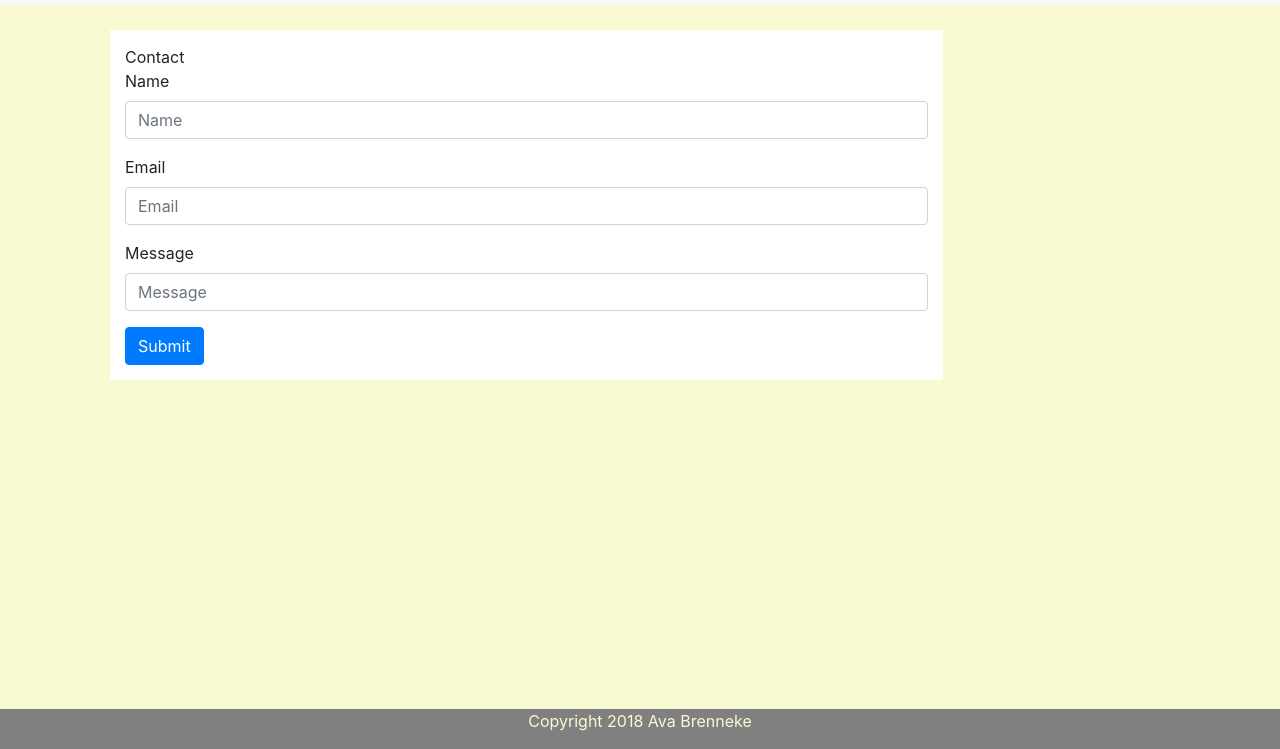
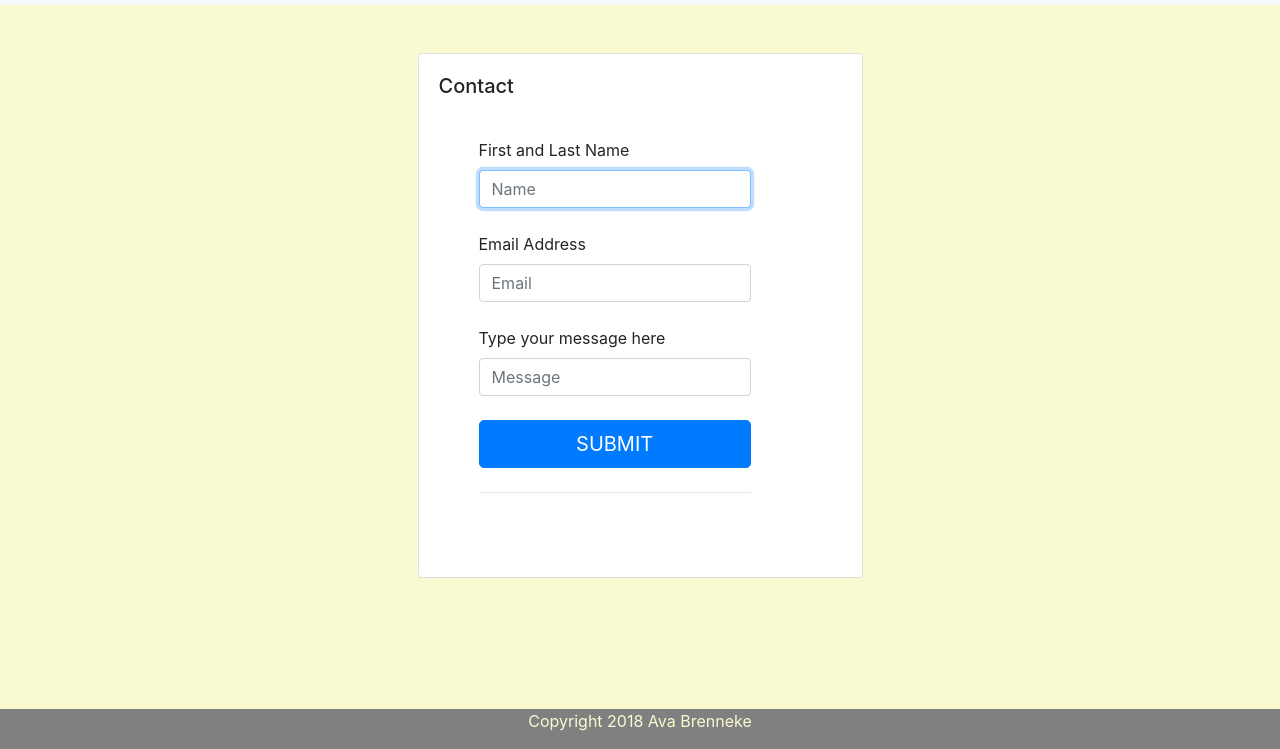
Before and after one commit to avabrenneke/responsiveportfolio, a plain HTML site: page contact.html in a window 1280 px wide. Shown: the part 51-800 px from the top of the page. Drawn offline with nearby package versions, Linux system fonts and the light colour scheme.

Commit message:
corrected bootstrap on contact.html

```diff
--- a/contact.html
+++ b/contact.html
@@ -36,35 +36,42 @@
 <!--END Navigation Bar-->
 
 <!--Form Section-->
-<div class= "main">
+<div class="container">
+    <div class="row">
+      <div class="col-sm-9 col-md-7 col-lg-5 mx-auto">
+        <div class="card card-signin my-5">
+          <div class="card-body">
+            <h5 class="card-title text-left">Contact</h5>
+            <form class="form-signin">
 
-<div class="container">
+                <div class="form-label-group">
+                <label for="inputName">First and Last Name</label>
+                <input type="name" id="inputName" class="form-control" placeholder="Name" required autofocus>
+              </div>
+              <br>
 
-    <div class="row">
-        <div class="col">
-        <form>
-            <div class="row">
-                <div class="col">Contact</div>
-            </div>
-            <div class="form-group">
-                <label for="formGroupExampleInput">Name</label>
-                <input type="text" class="form-control" id="formGroupExampleInput" placeholder="Name">
-            </div>
-            <div class="form-group">
-                <label for="formGroupExampleInput2">Email</label>
-                <input type="text" class="form-control" id="formGroupExampleInput2" placeholder="Email">
-            </div>
-            <div class="form-group">
-                <label for="formGroupExampleInput2">Message</label>
-                <input type="text" class="form-control" id="formGroupExampleInput2" placeholder="Message">
-            </div>
-                <button class="btn btn-primary" type="submit">Submit</button>
-        </form>
+              <div class="form-label-group">
+                <label for="inputEmail">Email Address</label>
+                <input type="email" id="inputEmail" class="form-control" placeholder="Email" required>
+              </div>
+              <br>
+
+              <div class="form-label-group">
+                <label for="inputEmail">Type your message here</label>
+                <input type="message" id="inputMessage" class="form-control" placeholder="Message" required>
+              </div>
+              <br>
+
+              <button class="btn btn-lg btn-primary btn-block text-uppercase" type="submit">Submit</button>
+              <hr class="my-4">
+            </form>
+          </div>
         </div>
+      </div>
     </div>
+  </div>
 
-    </div>
-</div>
+
 
 <!--END Form Section-->
 
```
